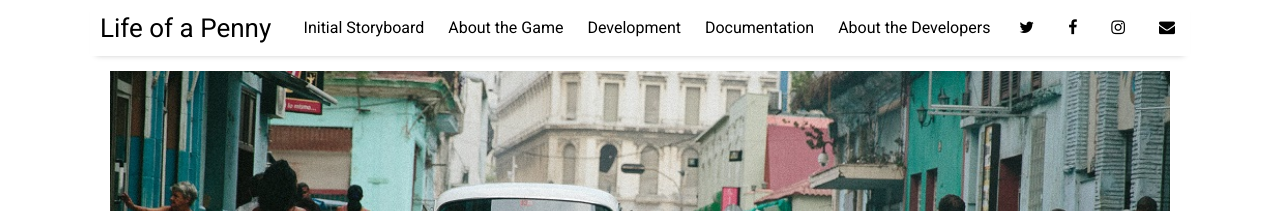
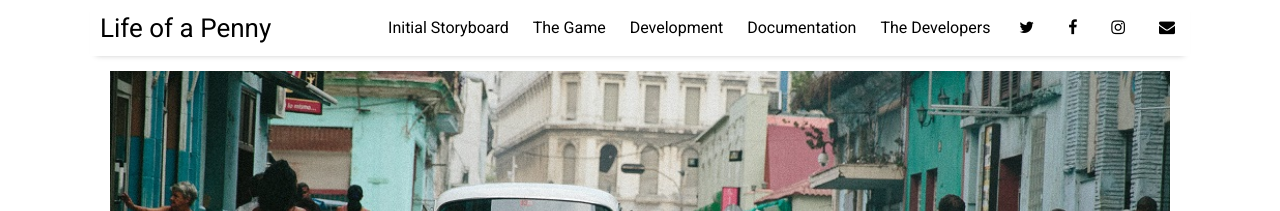
Before and after one commit to milada-game-production/life-of-a-penny.github.io, a Jekyll site: the page built from index.html, in a window 1280 px wide. Shown: the top 211 px of the page. Built offline with Jekyll 4.4.1, drawn with Linux system fonts in a browser that asks for light colours; nearby versions of some CDN libraries; the list of posts is cut into pages by our own code.

Commit message:
Update settings.yml

```diff
--- a/_data/settings.yml
+++ b/_data/settings.yml
@@ -8,10 +8,10 @@ google-ID: 'UA-112060364-2'
 
 menu:
 - {name: 'Initial Storyboard',    url: 'storyboard'}
-- {name: 'About the Game',        url: 'details'}
+- {name: 'The Game',              url: 'details'}
 - {name: 'Development',           url: 'development'}
 - {name: 'Documentation',         url: 'documentation'}
-- {name: 'About the Developers',  url: 'about'}
+- {name: 'The Developers',        url: 'about'}
 
 #Available social icons are powered by Font Awesome, so you can use any icon that they offer
 social:
```
